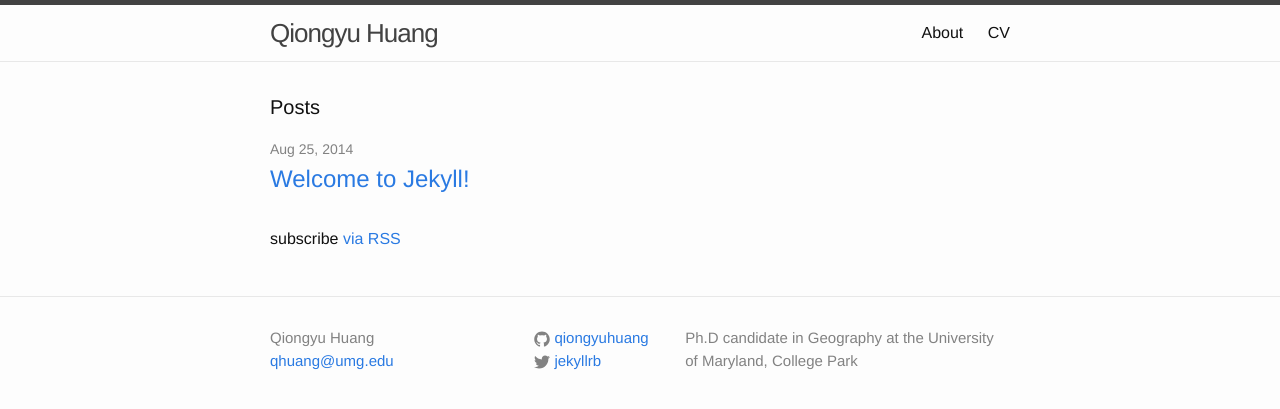
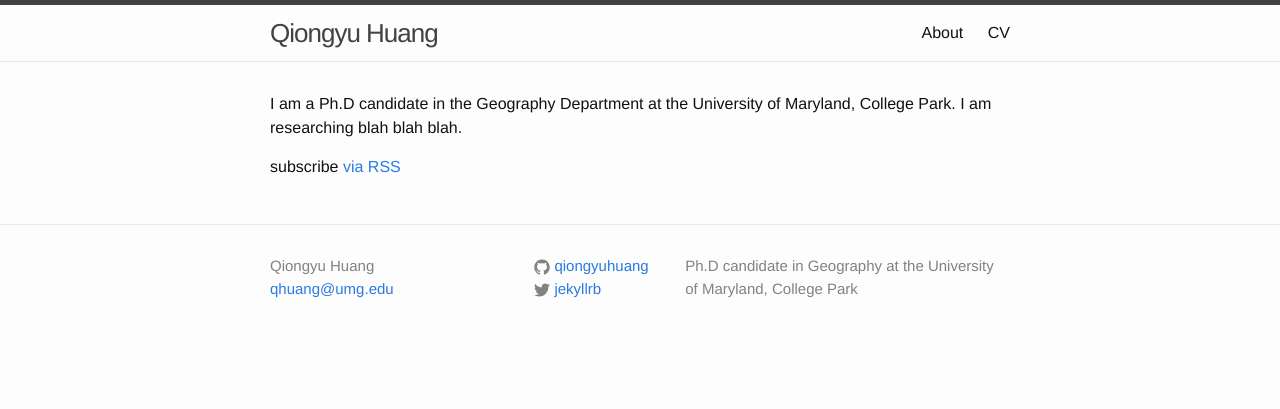
Before and after one commit to qiongyuhuang/qiongyuhuang.github.io, a Jekyll site: the page built from index.html, in a window 1280 px wide. Shown: the top 409 px of the page. Built offline with Jekyll 4.4.1, drawn with Linux system fonts in a browser that asks for light colours.

Commit message:
remove post list from front page

```diff
--- a/index.html
+++ b/index.html
@@ -3,6 +3,11 @@ layout: default
 ---
 
 <div class="home">
+
+
+  <p>I am a Ph.D candidate in the Geography Department at the University of Maryland, College Park. I am researching blah blah blah.</p>
+
+<!--
 
   <h1 class="page-heading">Posts</h1>
 
@@ -16,7 +21,7 @@ layout: default
         </h2>
       </li>
     {% endfor %}
-  </ul>
+  </ul> -->
 
   <p class="rss-subscribe">subscribe <a href="{{ "/feed.xml" | prepend: site.baseurl }}">via RSS</a></p>
 
```
